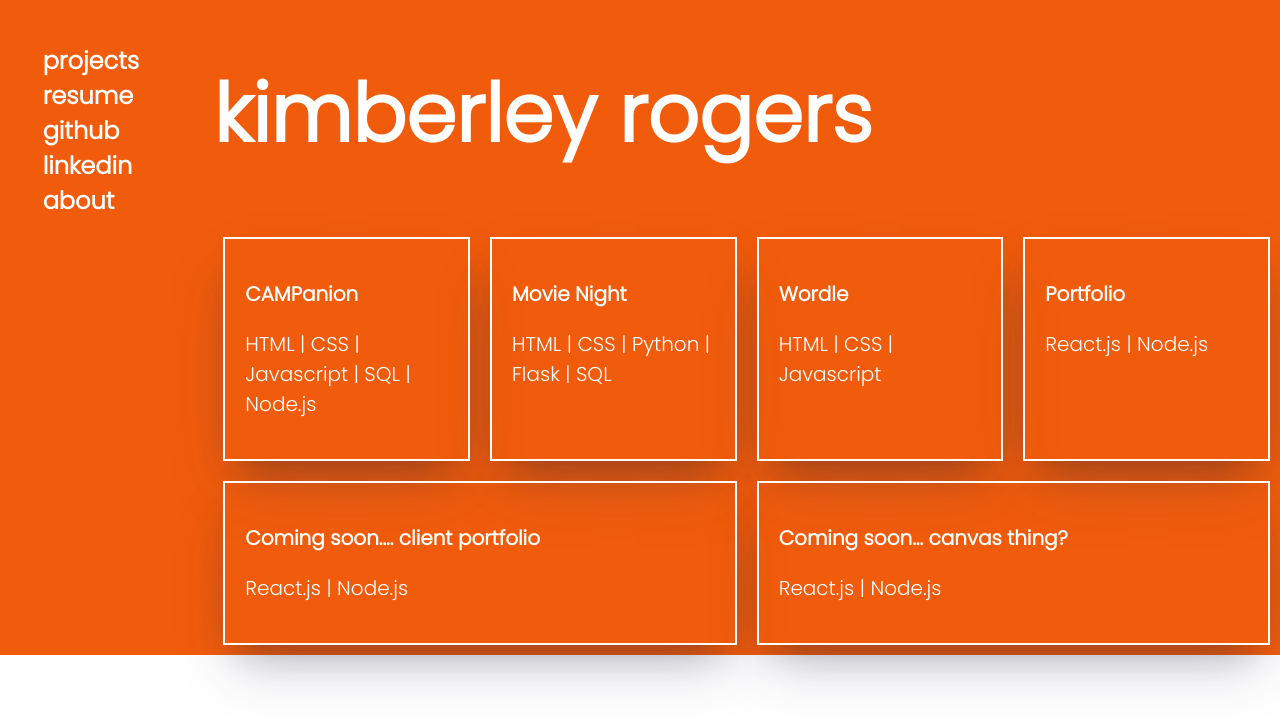
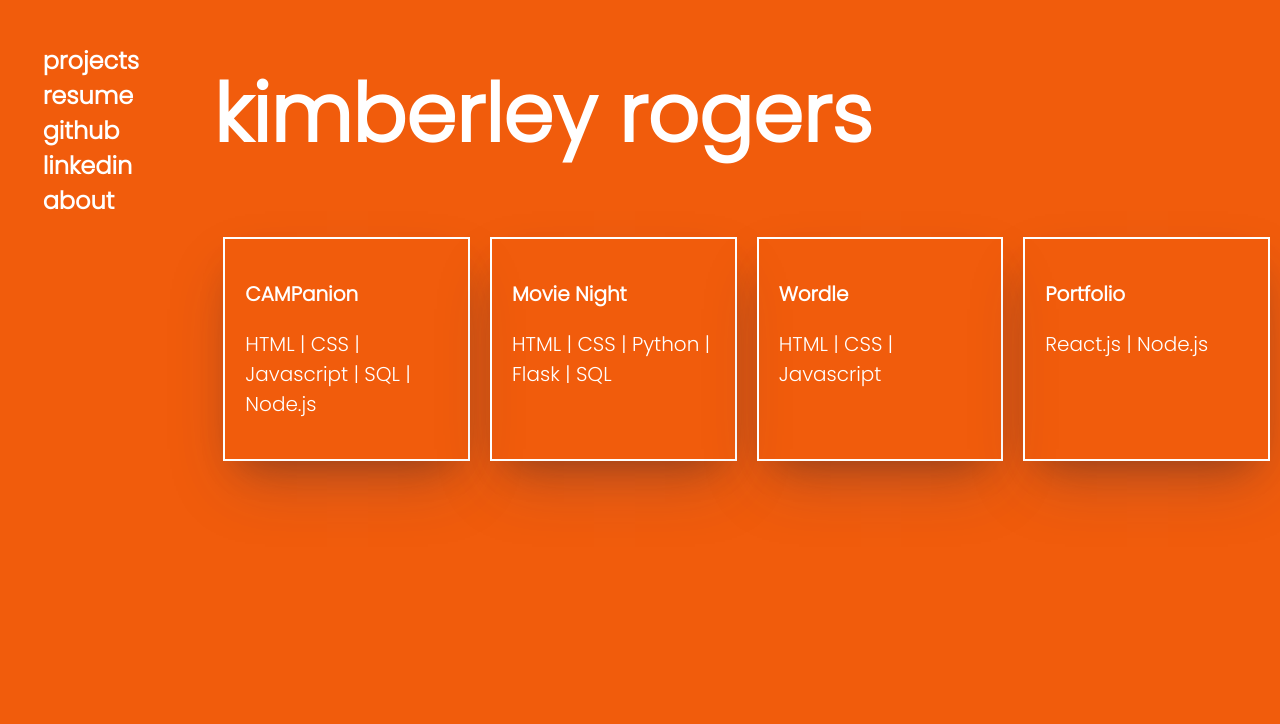
Before and after one commit to kimberleyrogers/portfolio, a React (Create React App) app: page / in a window 1280 px wide. Shown: the top 724 px of the page. Built offline with nearby package versions, Linux system fonts and the light colour scheme.

Commit message:
removed incomplete projects

```diff
--- a/src/App.css
+++ b/src/App.css
@@ -8,9 +8,13 @@
   src: url("../Poppins/Poppins-ExtraBold.ttf") format("truetype");
 }
 
+/* neither are working */
 @media only screen and (max-width: 720px) {
   .app {
     background-color: lightblue;
+  }
+  .header {
+    font-size: 5pt;
   }
 }
 
@@ -26,6 +30,7 @@
   font-family: poppins-light;
   background-color: var(--orange);
   color: var(--white);
+  padding-bottom: 500px;
 }
 
 .app a {
@@ -96,6 +101,9 @@
 
 .single-proj:hover {
   cursor: pointer;
+  color: var(--orange);
+  background-color: var(--white);
+  transition: color .5s ease-in-out; background-color: .5s ease-in-out;
 }
 
 .title {
--- a/src/ProjectGrid.js
+++ b/src/ProjectGrid.js
@@ -27,14 +27,14 @@ console.log(proj)
                         <p className="title">{projects[3]['name']}</p>
                         <p>{projects[3]['used']}</p>
                     </div>
-                    <div className="single-proj" onClick = {() => {setProj("4")}}>
+                    {/* <div className="single-proj" onClick = {() => {setProj("4")}}>
                         <p className="title">{projects[4]['name']}</p>
                         <p>{projects[4]['used']}</p>
                     </div>
                     <div className="single-proj" onClick = {() => {setProj("5")}}>
                         <p className="title">{projects[5]['name']}</p>
                         <p>{projects[5]['used']}</p>
-                    </div>
+                    </div> */}
                 </div>
             </div>
         )
--- a/src/projectInfo.js
+++ b/src/projectInfo.js
@@ -8,7 +8,7 @@ const projects = [
     {
         name: 'CAMPanion',
         githubUrl: "https://github.com/VasiliiSikora/CAMPanion",
-        blurb: "A single page app, both front and back end written in Javascript, created by a group of three (me, Amanda Young and Will Sikora).",
+        blurb: "Single page website, for adding and reviewing campsites. Both front and back end written in Javascript, the site utilises a database. This was created by me, Amanda Young and Will Sikora.",
         liveSite: "https://camp-test-app.herokuapp.com/",
         image: "assets/campanion_snip.png",
         used: "HTML | CSS | Javascript | SQL | Node.js"
@@ -17,7 +17,7 @@ const projects = [
     {
         name: 'Movie Night',
         githubUrl: "https://github.com/kimberleyrogers/movie_night_project",
-        blurb: "A cute little website keeping a record of all the movies watched in my friendship group's movie night. Written in Python, both front end and back end.",
+        blurb: "A personal website keeping a record of movies watched in my friendship group's movie night. Written in Python, both front end and back end. Utilises an API and stores information in a database.",
         liveSite: "https://thawing-woodland-36245.herokuapp.com/",
         image: "assets/movie_night_snip.png",
         used: "HTML | CSS | Python | Flask | SQL"
@@ -37,20 +37,20 @@ const projects = [
         liveSite: "https://dashboard.heroku.com/apps/glacial-inlet-94461",
         used: "React.js | Node.js",
     },
-    {
-        name: 'Coming soon.... client portfolio',
-        githubUrl: "",
-        blurb: "React based portfolio for creative in the TV industry",
-        liveSite: "",
-        used: "React.js | Node.js",
-    },
-    {
-        name: 'Coming soon... canvas thing?',
-        githubUrl: "",
-        blurb: "dunno",
-        liveSite: "",
-        used: "React.js | Node.js",
-    }
+    // {
+    //     name: 'Coming soon.... client portfolio',
+    //     githubUrl: "",
+    //     blurb: "React based portfolio for creative in the TV industry",
+    //     liveSite: "",
+    //     used: "React.js | Node.js",
+    // },
+    // {
+    //     name: 'Coming soon... canvas thing?',
+    //     githubUrl: "",
+    //     blurb: "dunno",
+    //     liveSite: "",
+    //     used: "React.js | Node.js",
+    // }
 ]
 
 export default projects;
```
